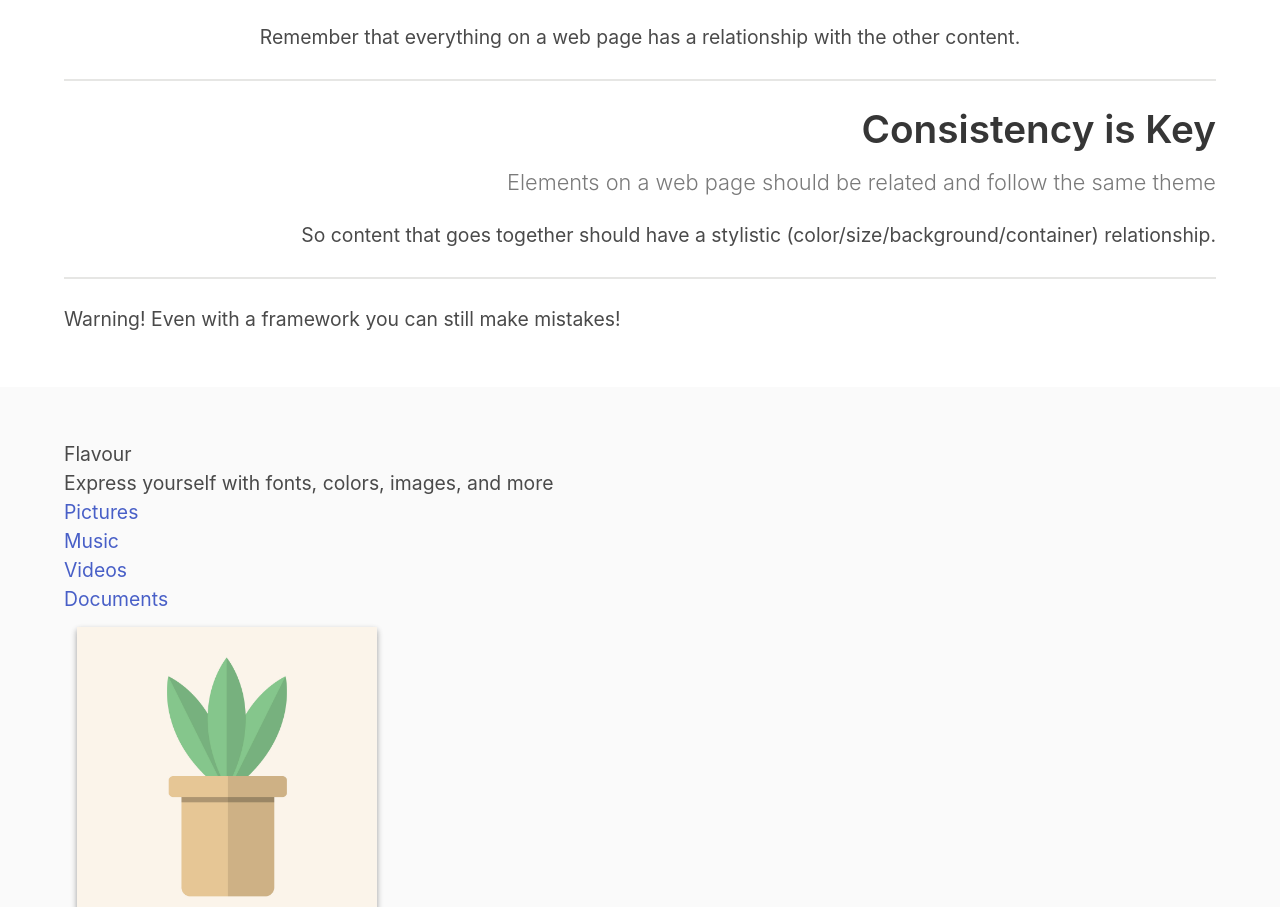
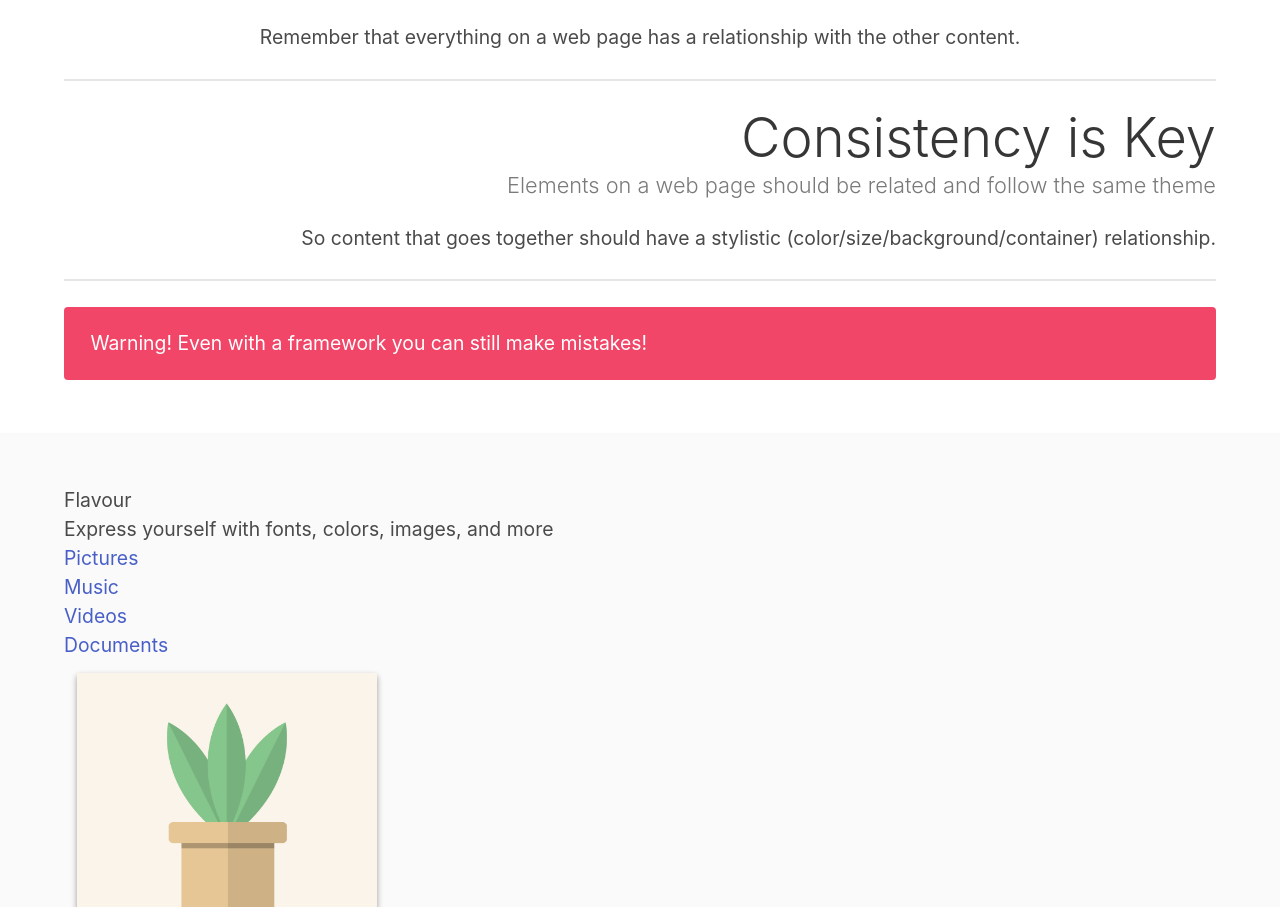
Before and after one commit to jdmar3-comp426/a02-saadtajwar, a website: page index.html in a window 1280 px wide. Shown: the part 1861-2768 px from the top of the page. Drawn offline with nearby package versions, Linux system fonts and the light colour scheme; a web font is replaced by a local one.

Commit message:
Div classes

```diff
--- a/index.html
+++ b/index.html
@@ -73,14 +73,14 @@
         </div>
         <hr>
         <div class="content has-text-right">
-            <h1 class="">Consistency is Key</h1>
+            <h1 class="title has-text-weight-light">Consistency is Key</h1>
             <h5 class="subtitle has-text-grey has-text-weight-light">Elements on a web page should be related and follow the same theme</h5>
             <p>
 	    	So content that goes together should have a stylistic (color/size/background/container) relationship.
 	    </p>
         </div>
         <hr>
-        <div class="">
+        <div class="notification is-danger">
             <p><span class="">Warning! </span>Even with a framework you can still make mistakes!</p>
         </div>
     </div>
```
